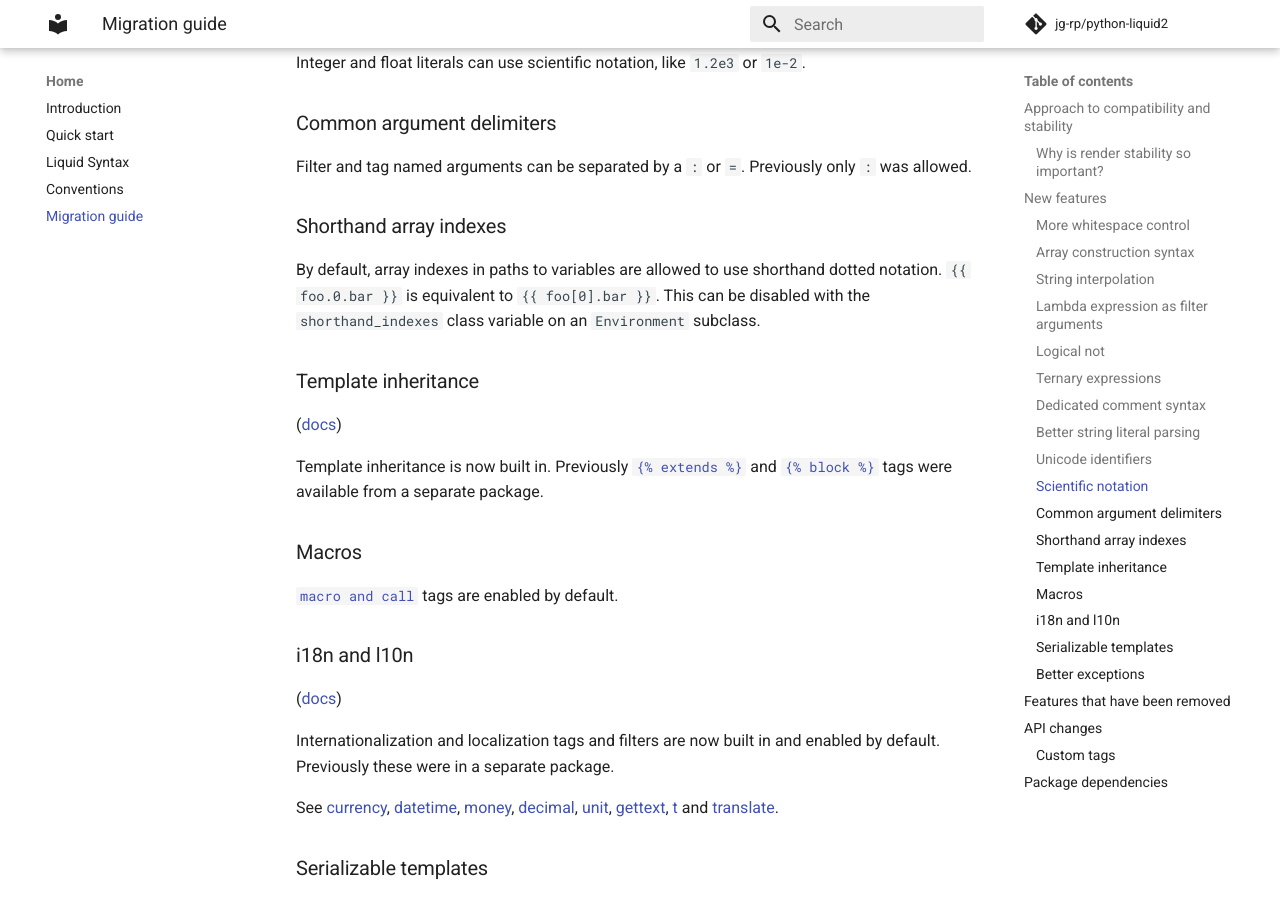
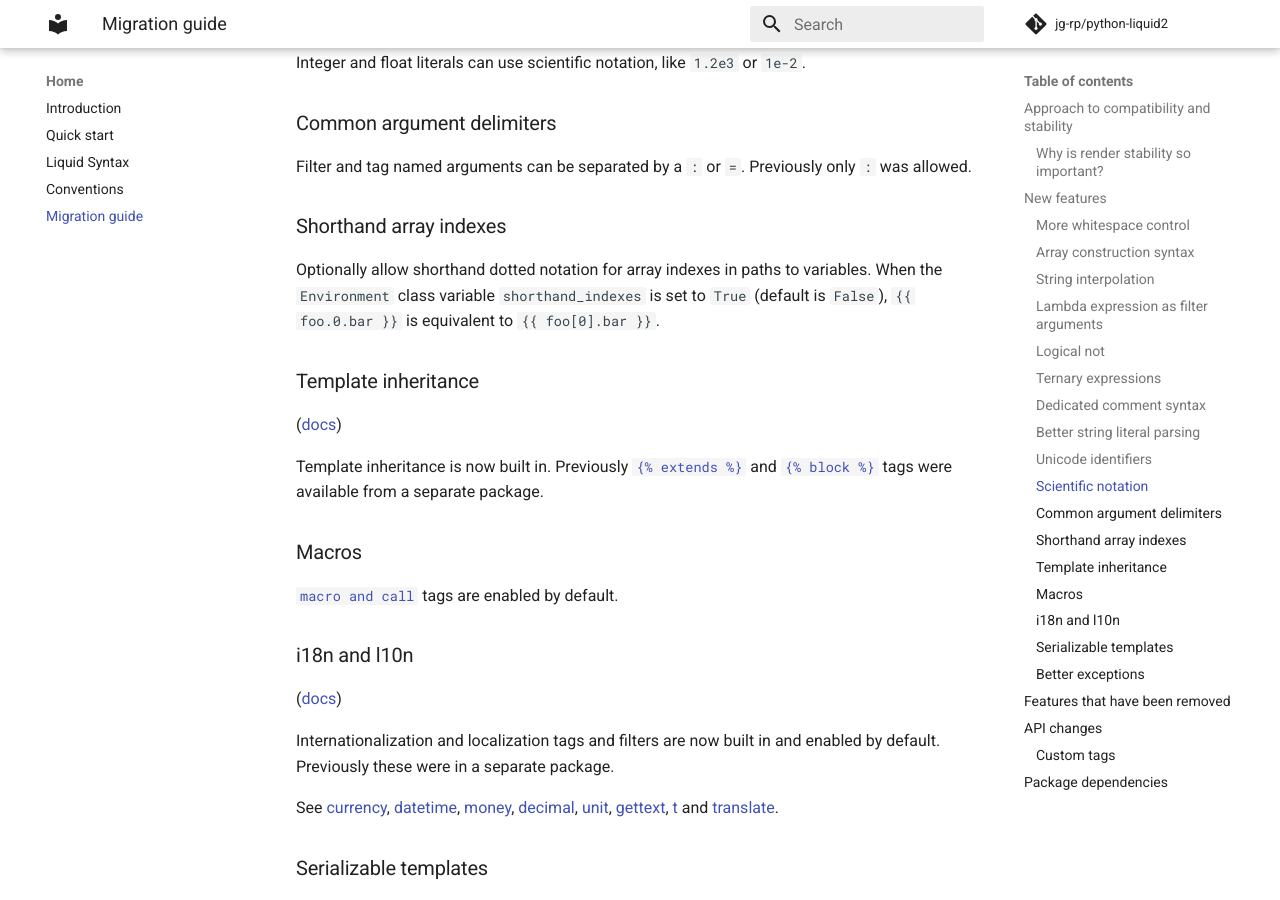
Before and after one commit to jg-rp/python-liquid2, an MkDocs documentation site: the page built from docs/migration.md, in a window 1280 px wide and 900 px high, scrolled down 4607 px. Built offline with MkDocs 1.6.1 and Material for MkDocs 9.7.7, drawn with Linux system fonts in a browser that asks for light colours; comment, search, counter and statistics services are not loaded.

Commit message:
Disable shorthand indexes by default

```diff
--- a/docs/migration.md
+++ b/docs/migration.md
@@ -170,7 +170,7 @@ Filter and tag named arguments can be separated by a `:` or `=`. Previously only
 
 ### Shorthand array indexes
 
-By default, array indexes in paths to variables are allowed to use shorthand dotted notation. `{{ foo.0.bar }}` is equivalent to `{{ foo[0].bar }}`. This can be disabled with the `shorthand_indexes` class variable on an `Environment` subclass.
+Optionally allow shorthand dotted notation for array indexes in paths to variables. When the `Environment` class variable `shorthand_indexes` is set to `True` (default is `False`), `{{ foo.0.bar }}` is equivalent to `{{ foo[0].bar }}`.
 
 ### Template inheritance
 
```
Also changed, not shown: CHANGELOG.md (+2 -2 lines), 2 other files.
